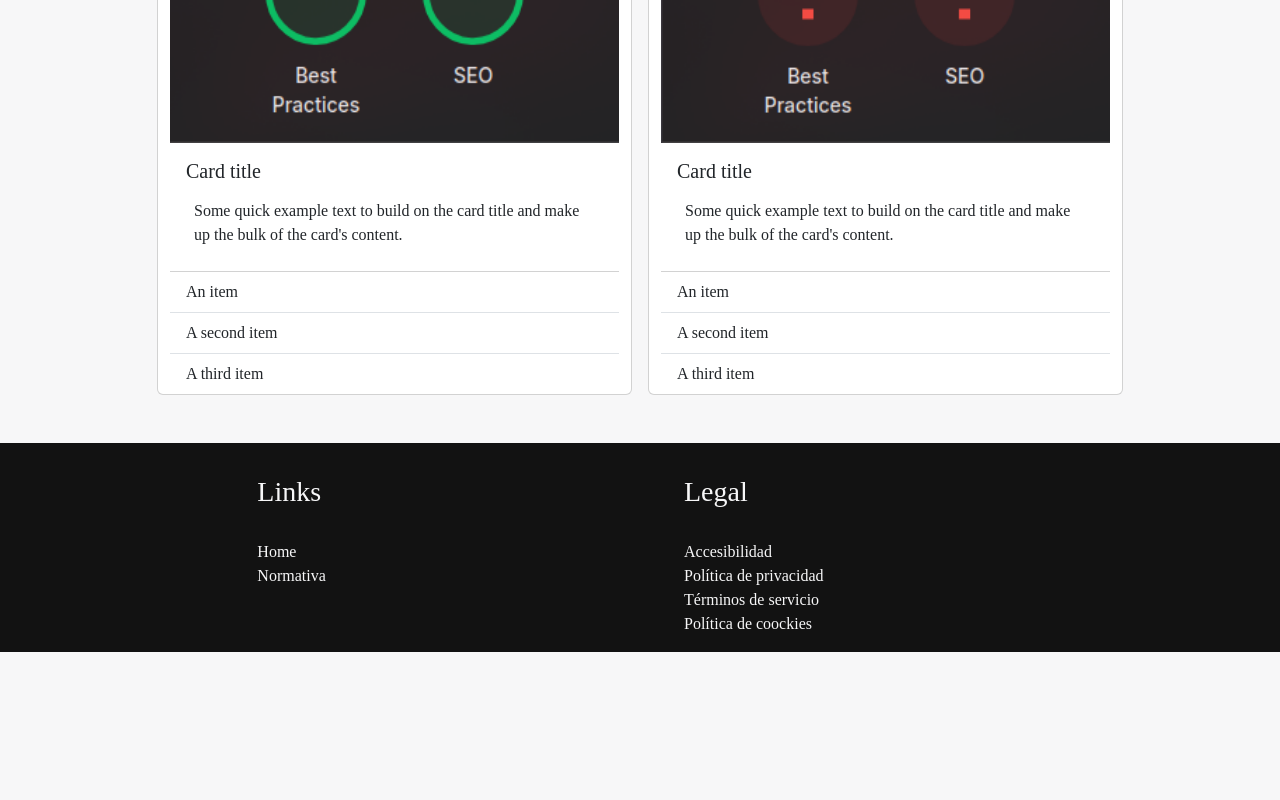
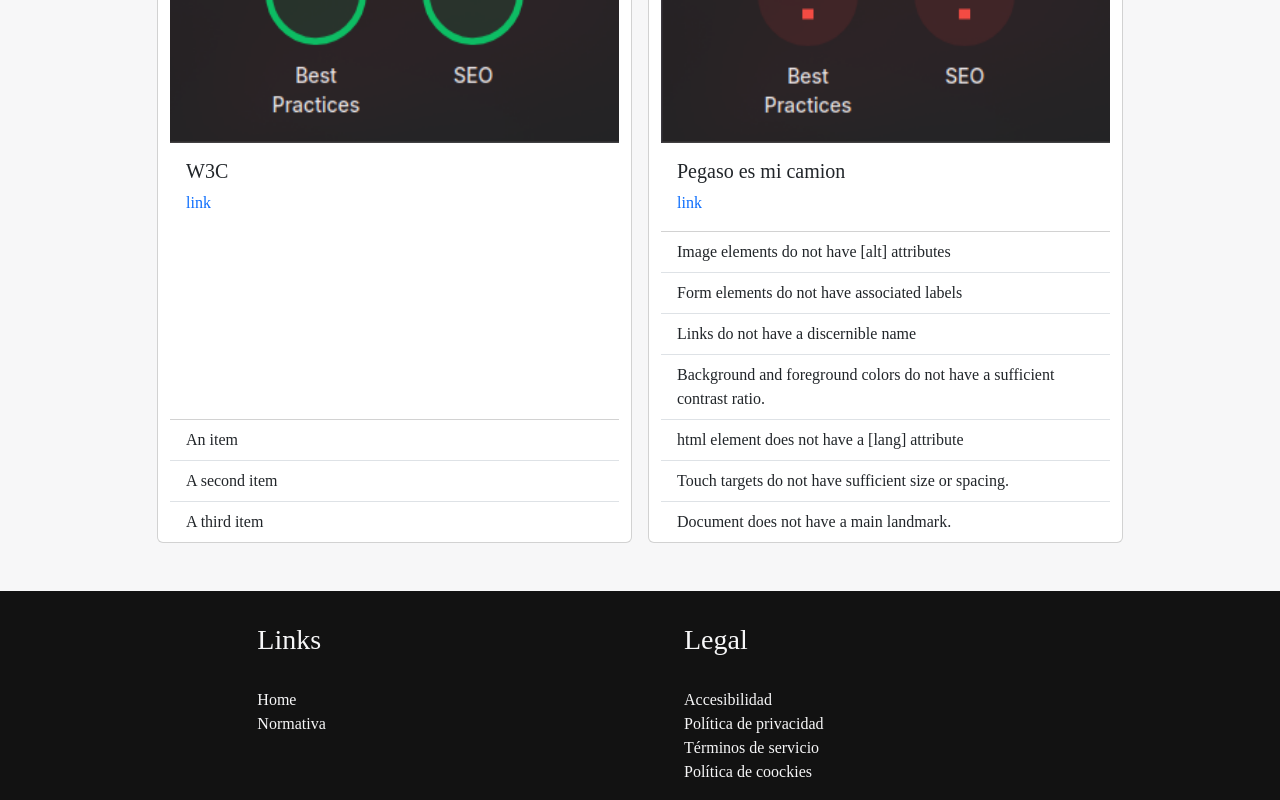
Before and after one commit to AndresISouto/accesibilidad, a plain HTML site: page normativa.html in a window 1280 px wide. Shown: the part 2958-3758 px from the top of the page. Before the commit the page ends 3610 px from the top, so only its background shows below. Drawn offline with nearby package versions, Linux system fonts and the light colour scheme; a web font is replaced by a local one.

Commit message:
bad practices

```diff
--- a/normativa.html
+++ b/normativa.html
@@ -124,9 +124,8 @@
           <img src="multimedia/img/w3c.png" class="card-img-top cardRating" alt="logo w3c">
           <img src="multimedia/img/rating1.png" class="card-img-top cardRating" alt="rating lighthouse">
           <div class="card-body">
-            <h5 class="card-title">Card title</h5>
-            <p class="card-text">Some quick example text to build on the card title and make up the bulk of the card's
-              content.</p>
+            <h5 class="card-title">W3C</h5>
+            <a href="https://www.w3.org/" target="_blank">link</a>
           </div>
           <ul class="list-group list-group-flush">
             <li class="list-group-item">An item</li>
@@ -138,14 +137,17 @@
           <img src="multimedia/img/pegaso.jpg" class="card-img-top cardRating" alt="logo pegaso es mi camion">
           <img src="multimedia/img/rating2.png" class="card-img-top cardRating" alt="rating lighthouse">
           <div class="card-body">
-            <h5 class="card-title">Card title</h5>
-            <p class="card-text">Some quick example text to build on the card title and make up the bulk of the card's
-              content.</p>
+            <h5 class="card-title">Pegaso es mi camion</h5>
+            <a href="http://www.pegasoesmicamion.com/" target="_blank">link</a>
           </div>
           <ul class="list-group list-group-flush">
-            <li class="list-group-item">An item</li>
-            <li class="list-group-item">A second item</li>
-            <li class="list-group-item">A third item</li>
+            <li class="list-group-item">Image elements do not have [alt] attributes </li>
+            <li class="list-group-item">Form elements do not have associated labels</li>
+            <li class="list-group-item">Links do not have a discernible name </li>
+            <li class="list-group-item">Background and foreground colors do not have a sufficient contrast ratio. </li>
+            <li class="list-group-item">html element does not have a [lang] attribute </li>
+            <li class="list-group-item">Touch targets do not have sufficient size or spacing. </li>
+            <li class="list-group-item">Document does not have a main landmark. </li>
           </ul>
         </div>
       </article>
```
